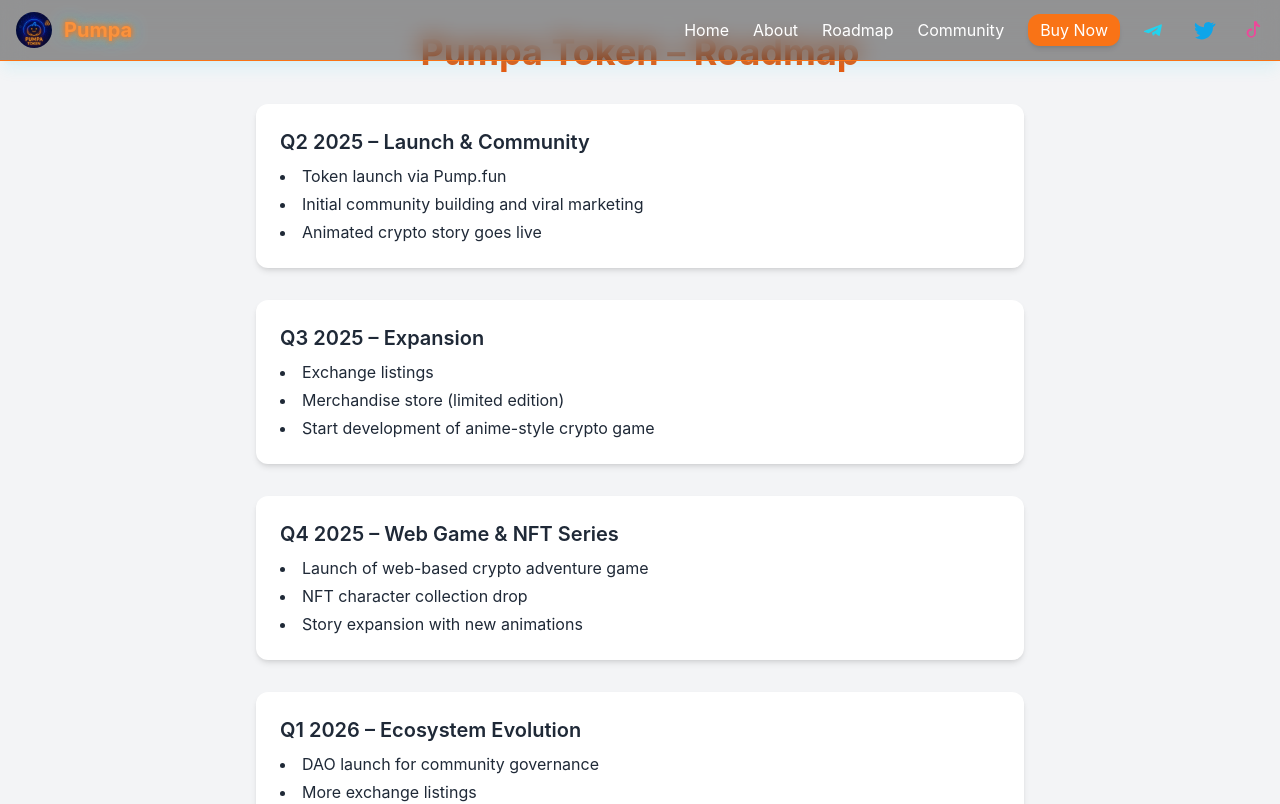
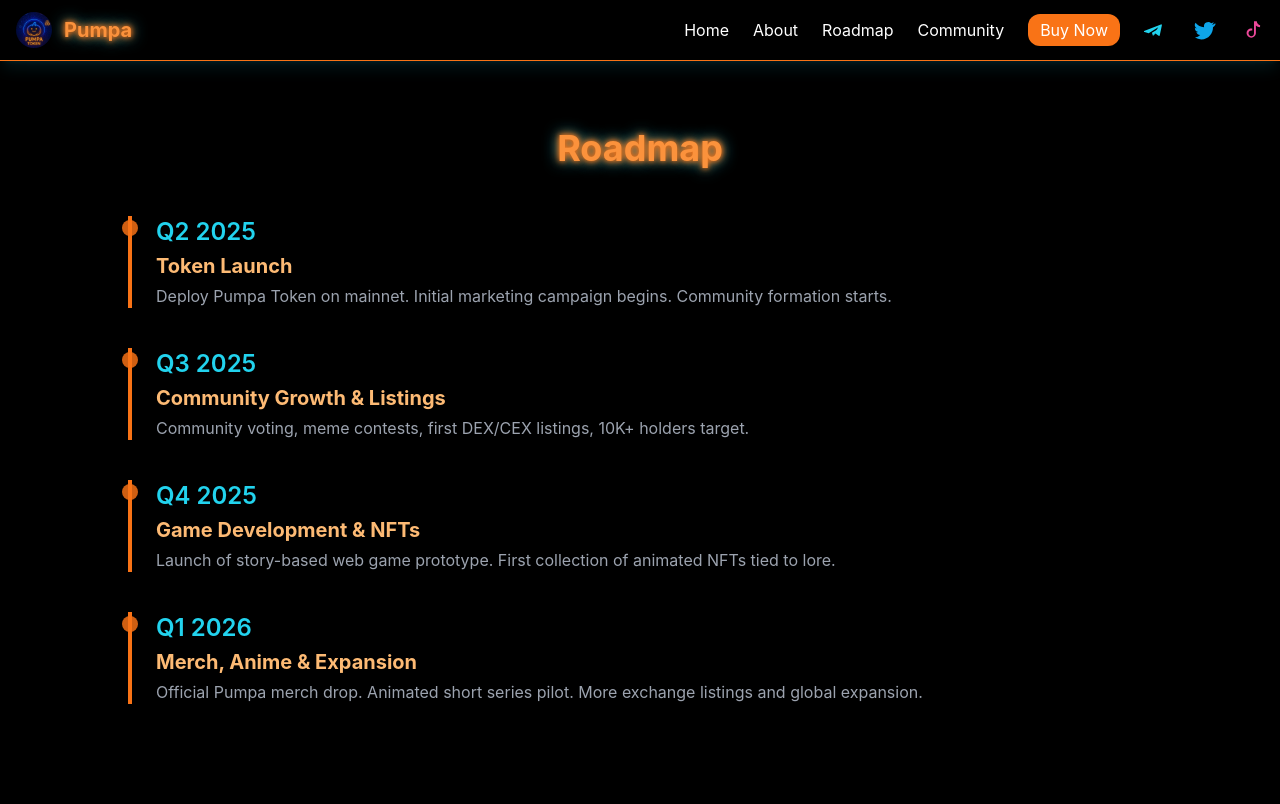
Before and after one commit to PumpaCto/Pompam, a Next.js app: page /roadmap in a window 1280 px wide. Shown: the top 804 px of the page. Built offline with nearby package versions, Linux system fonts and the light colour scheme.

Commit message:
pages/roadmap.js

```diff
--- a/pages/roadmap.js
+++ b/pages/roadmap.js
@@ -1,54 +1,45 @@
-import Head from 'next/head';
+export default function Roadmap() {
+  const steps = [
+    {
+      quarter: 'Q2 2025',
+      title: 'Token Launch',
+      desc: 'Deploy Pumpa Token on mainnet. Initial marketing campaign begins. Community formation starts.',
+    },
+    {
+      quarter: 'Q3 2025',
+      title: 'Community Growth & Listings',
+      desc: 'Community voting, meme contests, first DEX/CEX listings, 10K+ holders target.',
+    },
+    {
+      quarter: 'Q4 2025',
+      title: 'Game Development & NFTs',
+      desc: 'Launch of story-based web game prototype. First collection of animated NFTs tied to lore.',
+    },
+    {
+      quarter: 'Q1 2026',
+      title: 'Merch, Anime & Expansion',
+      desc: 'Official Pumpa merch drop. Animated short series pilot. More exchange listings and global expansion.',
+    },
+  ];
 
-export default function Roadmap() {
   return (
-    <>
-      <Head>
-        <title>Roadmap – Pumpa Token</title>
-        <meta name="description" content="Pumpa Token development roadmap" />
-      </Head>
-      <main className="min-h-screen p-8 bg-gray-100 text-gray-800 font-sans">
-        <h1 className="text-4xl font-bold text-center text-orange-600 mb-8">
-          Pumpa Token – Roadmap
+    <section className="min-h-screen bg-black text-white px-4 pt-32 pb-20 animate-fade">
+      <div className="max-w-5xl mx-auto">
+        <h1 className="text-4xl font-bold text-orange-400 text-center mb-12 glow-text">
+          Roadmap
         </h1>
-        <div className="max-w-3xl mx-auto space-y-8">
-          <div className="bg-white rounded-xl p-6 shadow-md">
-            <h2 className="text-xl font-semibold mb-2">Q2 2025 – Launch & Community</h2>
-            <ul className="list-disc list-inside space-y-1">
-              <li>Token launch via Pump.fun</li>
-              <li>Initial community building and viral marketing</li>
-              <li>Animated crypto story goes live</li>
-            </ul>
-          </div>
 
-          <div className="bg-white rounded-xl p-6 shadow-md">
-            <h2 className="text-xl font-semibold mb-2">Q3 2025 – Expansion</h2>
-            <ul className="list-disc list-inside space-y-1">
-              <li>Exchange listings</li>
-              <li>Merchandise store (limited edition)</li>
-              <li>Start development of anime-style crypto game</li>
-            </ul>
-          </div>
-
-          <div className="bg-white rounded-xl p-6 shadow-md">
-            <h2 className="text-xl font-semibold mb-2">Q4 2025 – Web Game & NFT Series</h2>
-            <ul className="list-disc list-inside space-y-1">
-              <li>Launch of web-based crypto adventure game</li>
-              <li>NFT character collection drop</li>
-              <li>Story expansion with new animations</li>
-            </ul>
-          </div>
-
-          <div className="bg-white rounded-xl p-6 shadow-md">
-            <h2 className="text-xl font-semibold mb-2">Q1 2026 – Ecosystem Evolution</h2>
-            <ul className="list-disc list-inside space-y-1">
-              <li>DAO launch for community governance</li>
-              <li>More exchange listings</li>
-              <li>Road to a full anime series + major collabs</li>
-            </ul>
-          </div>
+        <div className="space-y-10">
+          {steps.map((step, index) => (
+            <div key={index} className="border-l-4 border-orange-500 pl-6 relative group">
+              <div className="absolute left-[-10px] top-1 w-4 h-4 bg-orange-500 rounded-full animate-pulse" />
+              <h2 className="text-2xl font-semibold text-pumpaCyan">{step.quarter}</h2>
+              <h3 className="text-xl font-bold mt-1 mb-1 text-orange-300">{step.title}</h3>
+              <p className="text-gray-400">{step.desc}</p>
+            </div>
+          ))}
         </div>
-      </main>
-    </>
+      </div>
+    </section>
   );
-    }
+}
```
